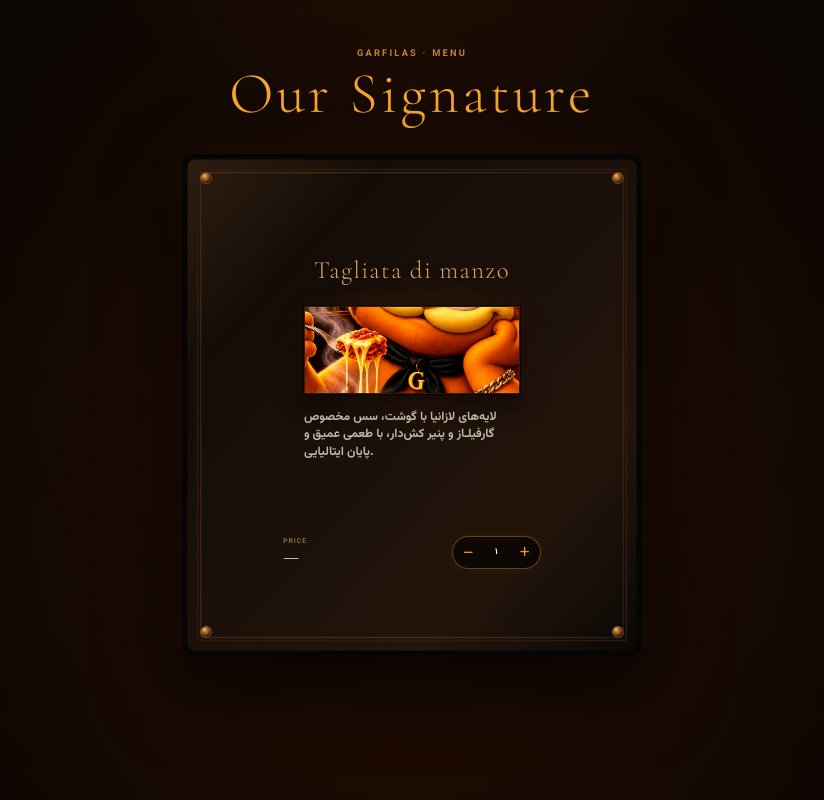
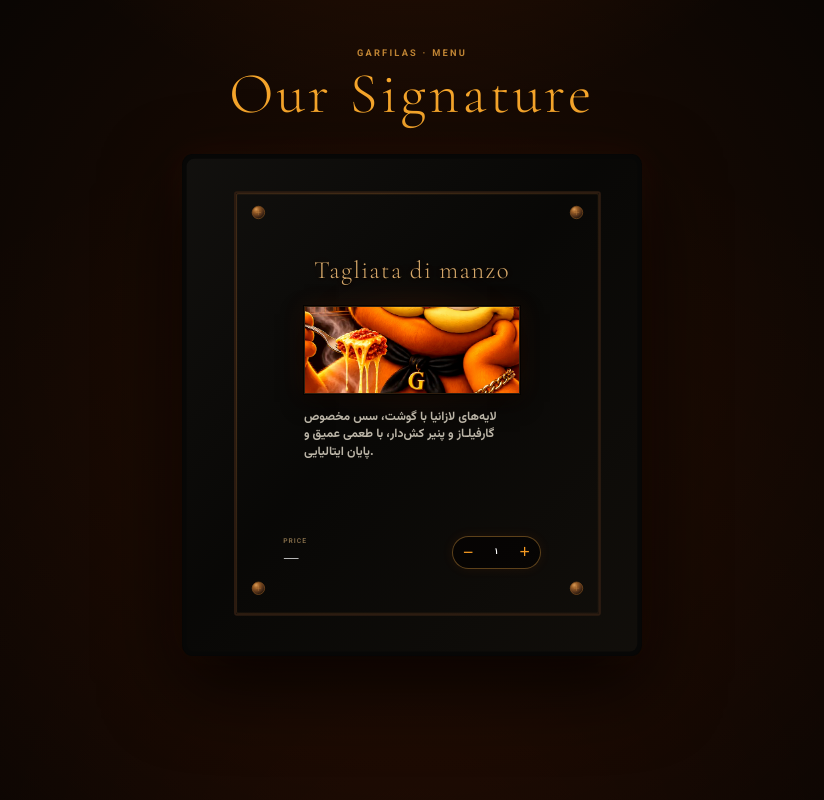
Before and after one commit to mahmoodknds/Garfilas, a Next.js app: page / in a window 1280 px wide. Shown: the part 847-1647 px from the top of the page, without its empty margins (228-1052 px from the left). Built offline with nearby package versions, Linux system fonts and the light colour scheme.

Commit message:
refine(menu): calibrate svg frame to reference geometry

```diff
--- a/components/sections/Menu/MenuCardFrame.tsx
+++ b/components/sections/Menu/MenuCardFrame.tsx
@@ -13,48 +13,66 @@ export default function MenuCardFrame() {
     <svg className="menu-product__frame-svg" viewBox="0 0 590 644" preserveAspectRatio="none" aria-hidden="true" focusable="false">
       <defs>
         <linearGradient id={edge} x1="0" y1="0" x2="1" y2="1">
-          <stop offset="0" stopColor="#5a391d" stopOpacity=".72" />
-          <stop offset=".22" stopColor="#1d120a" stopOpacity=".92" />
-          <stop offset=".76" stopColor="#3f2513" stopOpacity=".78" />
-          <stop offset="1" stopColor="#0b0805" stopOpacity="1" />
+          <stop offset="0" stopColor="#161411" />
+          <stop offset=".46" stopColor="#090806" />
+          <stop offset="1" stopColor="#15110c" />
         </linearGradient>
-        <linearGradient id={gold} x1="0" y1="0" x2="1" y2="0">
-          <stop offset="0" stopColor="#7b481d" stopOpacity=".78" />
-          <stop offset=".48" stopColor="#c27a2b" stopOpacity=".56" />
-          <stop offset="1" stopColor="#6a3b19" stopOpacity=".7" />
+        <linearGradient id={gold} x1="0" y1="0" x2="1" y2="1">
+          <stop offset="0" stopColor="#6d431f" stopOpacity=".72" />
+          <stop offset=".2" stopColor="#a76a2b" stopOpacity=".58" />
+          <stop offset=".55" stopColor="#6b421f" stopOpacity=".5" />
+          <stop offset="1" stopColor="#3b2515" stopOpacity=".72" />
         </linearGradient>
         <linearGradient id={leftGlow} x1="0" y1="0" x2="1" y2="0">
-          <stop offset="0" stopColor="#ff7a00" stopOpacity=".9" />
-          <stop offset=".28" stopColor="#ff9a2e" stopOpacity=".48" />
+          <stop offset="0" stopColor="#ff6a00" stopOpacity=".92" />
+          <stop offset=".16" stopColor="#ff7a00" stopOpacity=".76" />
+          <stop offset=".48" stopColor="#ff7a00" stopOpacity=".24" />
           <stop offset="1" stopColor="#ff7a00" stopOpacity="0" />
         </linearGradient>
         <linearGradient id={bottomGlow} x1="0" y1="0" x2="0" y2="1">
-          <stop offset="0" stopColor="#ff8a18" stopOpacity="0" />
-          <stop offset=".52" stopColor="#ff8a18" stopOpacity=".48" />
-          <stop offset="1" stopColor="#ff6b00" stopOpacity=".86" />
+          <stop offset="0" stopColor="#ff7200" stopOpacity="0" />
+          <stop offset=".42" stopColor="#ff7200" stopOpacity=".24" />
+          <stop offset=".78" stopColor="#ff7200" stopOpacity=".72" />
+          <stop offset="1" stopColor="#ff6500" stopOpacity=".9" />
         </linearGradient>
-        <radialGradient id={screw} cx=".35" cy=".28" r=".8">
-          <stop offset="0" stopColor="#f3c27a" />
-          <stop offset=".28" stopColor="#b46d28" />
-          <stop offset=".7" stopColor="#4c2b15" />
-          <stop offset="1" stopColor="#140c07" />
+        <radialGradient id={screw} cx=".32" cy=".25" r=".82">
+          <stop offset="0" stopColor="#d99a55" />
+          <stop offset=".3" stopColor="#9a5e27" />
+          <stop offset=".72" stopColor="#4c2d18" />
+          <stop offset="1" stopColor="#17100a" />
         </radialGradient>
-        <filter id={softGlow} x="-40%" y="-40%" width="180%" height="180%">
-          <feGaussianBlur stdDeviation="7" />
+        <filter id={softGlow} x="-100%" y="-30%" width="300%" height="160%">
+          <feGaussianBlur stdDeviation="5.5" />
         </filter>
       </defs>
-      <rect x="1" y="1" width="588" height="642" rx="13" fill="#060504" />
-      <rect x="7" y="7" width="576" height="630" rx="10" fill={"url(#" + edge + ")"} opacity=".62" />
-      <rect x="20" y="20" width="550" height="604" rx="4" fill="none" stroke="#2e1a0e" strokeWidth="2" />
-      <rect x="24" y="24" width="542" height="596" rx="3" fill="none" stroke={"url(#" + gold + ")"} strokeWidth="1" opacity=".72" />
-      <path d="M24 28V616" stroke="#ff7a00" strokeWidth="7" opacity=".17" filter={"url(#" + softGlow + ")"} />
-      <path d="M24 28V616" stroke={"url(#" + leftGlow + ")"} strokeWidth="1.6" />
-      <path d="M24 620H566" stroke="#ff7a00" strokeWidth="9" opacity=".13" filter={"url(#" + softGlow + ")"} />
-      <path d="M24 620H566" stroke={"url(#" + bottomGlow + ")"} strokeWidth="1.8" />
-      <g><circle cx="31" cy="31" r="7" fill={"url(#" + screw + ")"} stroke="#9b5d24" strokeWidth=".8" /><path d="M27.8 31h6.4M31 27.8v6.4" stroke="#e0a45c" strokeWidth=".65" opacity=".65" /></g>
-      <g><circle cx="559" cy="31" r="7" fill={"url(#" + screw + ")"} stroke="#9b5d24" strokeWidth=".8" /><path d="M555.8 31h6.4M559 27.8v6.4" stroke="#e0a45c" strokeWidth=".65" opacity=".65" /></g>
-      <g><circle cx="31" cy="613" r="7" fill={"url(#" + screw + ")"} stroke="#9b5d24" strokeWidth=".8" /><path d="M27.8 613h6.4M31 609.8v6.4" stroke="#e0a45c" strokeWidth=".65" opacity=".65" /></g>
-      <g><circle cx="559" cy="613" r="7" fill={"url(#" + screw + ")"} stroke="#9b5d24" strokeWidth=".8" /><path d="M555.8 613h6.4M559 609.8v6.4" stroke="#e0a45c" strokeWidth=".65" opacity=".65" /></g>
+
+      <rect x="1" y="1" width="588" height="642" rx="12" fill="#070706" />
+      <rect x="6" y="6" width="578" height="632" rx="10" fill={"url(#" + edge + ")"} opacity=".72" />
+
+      <rect x="68" y="49" width="468" height="542" rx="2.5" fill="none" stroke="#2d1c11" strokeWidth="2.4" />
+      <rect x="70" y="51" width="464" height="538" rx="1.5" fill="none" stroke={"url(#" + gold + ")"} strokeWidth="1.1" opacity=".82" />
+
+      <path d="M70 52V589" stroke="#ff6800" strokeWidth="10" opacity=".18" filter={"url(#" + softGlow + ")"} />
+      <path d="M70 52V589" stroke={"url(#" + leftGlow + ")"} strokeWidth="1.8" />
+      <path d="M70 589H534" stroke="#ff6800" strokeWidth="12" opacity=".14" filter={"url(#" + softGlow + ")"} />
+      <path d="M70 589H534" stroke={"url(#" + bottomGlow + ")"} strokeWidth="2" />
+
+      <g>
+        <circle cx="98" cy="75" r="8" fill={"url(#" + screw + ")"} stroke="#82501f" strokeWidth=".9" />
+        <path d="M94.5 75h7M98 71.5v7" stroke="#e0a15a" strokeWidth=".6" opacity=".48" />
+      </g>
+      <g>
+        <circle cx="506" cy="75" r="8" fill={"url(#" + screw + ")"} stroke="#82501f" strokeWidth=".9" />
+        <path d="M502.5 75h7M506 71.5v7" stroke="#e0a15a" strokeWidth=".6" opacity=".48" />
+      </g>
+      <g>
+        <circle cx="98" cy="557" r="8" fill={"url(#" + screw + ")"} stroke="#82501f" strokeWidth=".9" />
+        <path d="M94.5 557h7M98 553.5v7" stroke="#e0a15a" strokeWidth=".6" opacity=".48" />
+      </g>
+      <g>
+        <circle cx="506" cy="557" r="8" fill={"url(#" + screw + ")"} stroke="#82501f" strokeWidth=".9" />
+        <path d="M502.5 557h7M506 553.5v7" stroke="#e0a15a" strokeWidth=".6" opacity=".48" />
+      </g>
     </svg>
   );
 }
```
